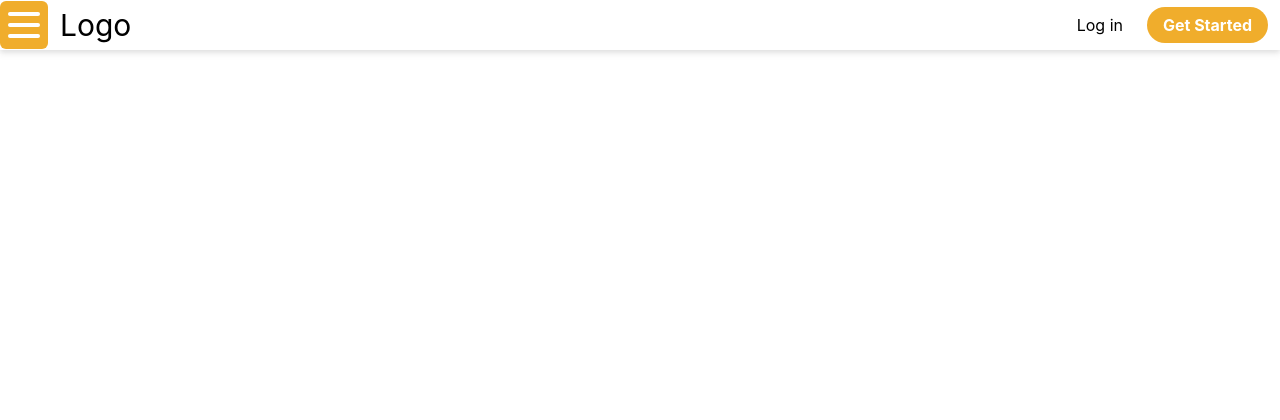
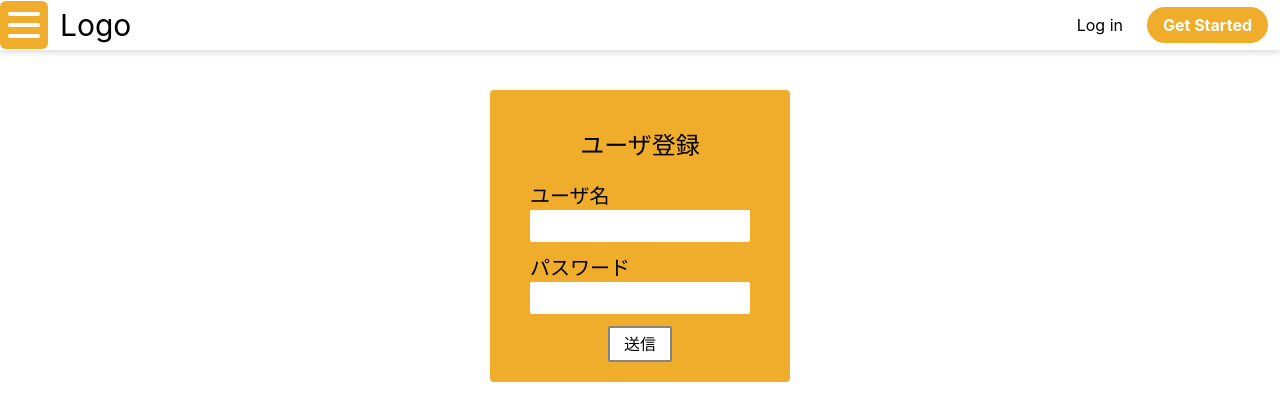
Before and after one commit to yito0424/pop-up-todo, a React (Create React App) app in the folder webfront/: page /user/new in a window 1280 px wide. Shown: the top 420 px of the page. Built offline with nearby package versions, Linux system fonts and the light colour scheme.

Commit message:
ユーザ登録フォームの雛形作成

```diff
--- a/webfront/package.json
+++ b/webfront/package.json
@@ -13,6 +13,7 @@
     "@types/react-dom": "^17.0.0",
     "react": "^17.0.2",
     "react-dom": "^17.0.2",
+    "react-hook-form": "^7.17.5",
     "react-router": "^5.2.1",
     "react-router-dom": "^5.3.0",
     "react-scripts": "4.0.3",
@@ -50,6 +51,7 @@
     ]
   },
   "devDependencies": {
+    "@types/autoprefixer": "^9.7.2",
     "@types/prettier": "^2.4.1",
     "@types/react-router": "^5.1.17",
     "@types/react-router-dom": "^5.3.1",
--- a/webfront/src/view/App.tsx
+++ b/webfront/src/view/App.tsx
@@ -4,6 +4,7 @@ import Service from './service/Service';
 import Header from './layout/Header';
 import SideBar from './layout/SideBar';
 import BackgroundSkin from './layout/BackgroundSkin';
+import SignUpForm from './signup/SignUpForm';
 
 function App() {
   const [open, setOpen] = useState<boolean>(true);
@@ -16,8 +17,8 @@ function App() {
         <Route exact path="/">
           Top Page
         </Route>
-        <Route path="/login">
-          Login Page
+        <Route path="/user/new">
+          <SignUpForm />
         </Route>
         <Route path="/service">
           <SideBar open={open}/>
--- /dev/null
+++ b/webfront/src/view/signup/SignUpForm.tsx
@@ -0,0 +1,34 @@
+import React, { useCallback, useMemo } from 'react';
+import Form, { InputTag } from '../utils/Form';
+
+const LoginForm: React.VFC = () => {
+  const createInputTag = useCallback(
+    (
+      _name: InputTag['name'],
+      _label: InputTag['label'],
+      _type: InputTag['type'],
+    ): InputTag => ({
+      name: _name,
+      label: _label,
+      type: _type,
+    }),
+    [],
+  );
+
+  const inputTags = useMemo(
+    () => [
+      createInputTag('user_name', 'ユーザ名', 'text'),
+      createInputTag('password', 'パスワード', 'password'),
+    ],
+    [createInputTag],
+  );
+
+  return (
+    <div className="w-form mt-10 mx-auto py-5 px-10 bg-accent rounded">
+      <h1 className="text-center my-5 text-2xl">ユーザ登録</h1>
+      <Form inputTags={inputTags} />
+    </div>
+  );
+};
+
+export default LoginForm;
--- /dev/null
+++ b/webfront/src/view/utils/Form.tsx
@@ -0,0 +1,47 @@
+import React from 'react';
+import { useForm } from 'react-hook-form';
+
+type InputTag = {
+  name: string;
+  label: string;
+  type: 'text' | 'password' | 'email';
+};
+
+type FormParams = {
+  inputTags: InputTag[];
+};
+
+const Form: React.VFC<FormParams> = ({ inputTags }) => {
+  const { register, handleSubmit } = useForm();
+  const onSubmit = handleSubmit((data) => console.log(data));
+
+  return (
+    <form onSubmit={onSubmit} className="w-full">
+      {/* inputの順番が動的に変わることはないのでkey=indexを用いる */}
+      {inputTags.map((inputTag, index) => (
+        /* eslint-disable react/no-array-index-key */
+        <div key={index} className="mb-3">
+          <label htmlFor={inputTag.name} className="block text-xl">
+            {inputTag.label}
+          </label>
+          {/* eslint-disable react/jsx-props-no-spreading */}
+          <input
+            className="w-full p-1 rounded-sm"
+            type={inputTag.type}
+            {...register(inputTag.name)}
+          />
+        </div>
+      ))}
+      {/* eslint-disable jsx-a11y/control-has-associated-label */}
+      <button
+        type="submit"
+        className="block w-16 py-1 px-2 bg-primary mx-auto rounded-sm border-secondly border-2"
+      >
+        送信
+      </button>
+    </form>
+  );
+};
+
+export default Form;
+export type { InputTag }
--- a/webfront/tailwind.config.js
+++ b/webfront/tailwind.config.js
@@ -22,9 +22,13 @@ module.exports = {
         secondly: '#838383',
         accent: '#F0AD2C',
       },
+      borderColor: {
+        secondly: '#838383',
+      },
       width: {
         sidebar: '250px',
         burger: '48px',
+        form: '300px',
       },
       height: {
         header: '50px',
```
Also changed, not shown: 1 other file (tests, documents, lock files or other folders).
